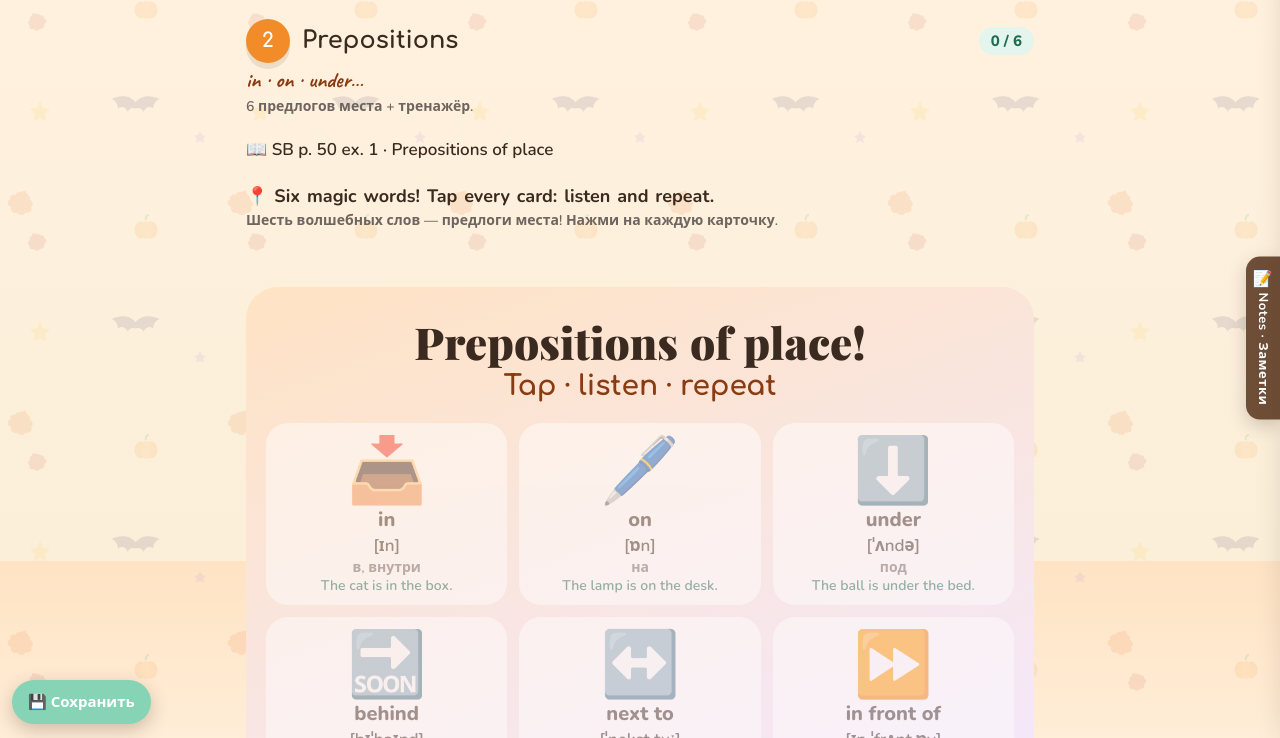
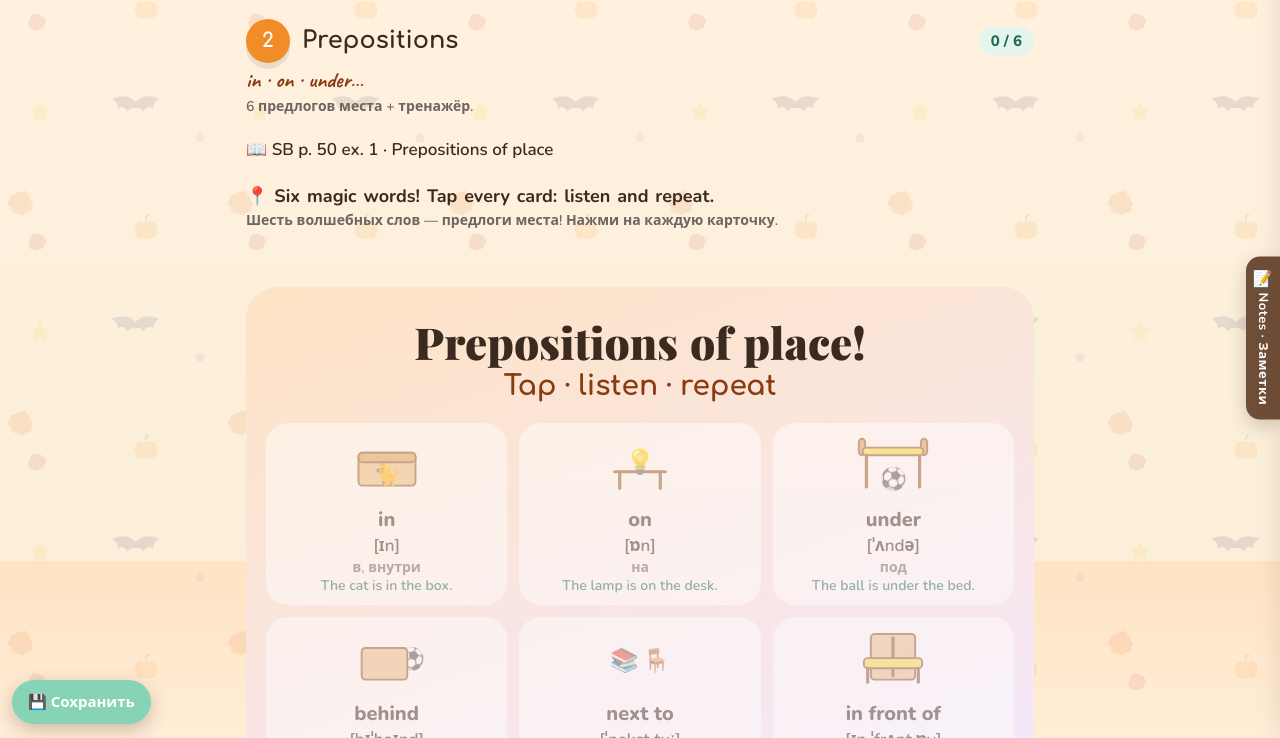
Before and after one commit to unlocking-english/unlocking-english.github.io, a plain HTML site: page Spotlight-5_Unit3C-3D_my-bedroom-english-house.html in a window 1280 px wide. Both pictures are taken after a click on the button "Prepositions". Shown: the part 1039-1777 px from the top of the page. Drawn offline with nearby package versions, Linux system fonts and the light colour scheme.

Commit message:
Spotlight 5 3c-3d: real SVG scenes for prepositions, varied trainer sentences

```diff
--- a/Spotlight-5_Unit3C-3D_my-bedroom-english-house.html
+++ b/Spotlight-5_Unit3C-3D_my-bedroom-english-house.html
@@ -775,10 +775,13 @@ body{overflow-x:hidden}
 /* Spotlight-5 3C-3D · extra styles */
 .grid.blind .etile .w,.grid.blind .etile .trn{filter:blur(7px)}
 .pg-pic{font-size:56px;line-height:1.2}
+/* SVG-сценки предлогов */
+.etile .emo svg{width:76px;height:57px}
+.artbox.sm svg{width:150px;height:113px}
 .roomgrid{display:flex;flex-wrap:wrap;gap:8px;justify-content:center;margin:10px 0}
 .roomgrid button{border:none;background:var(--paper,#fff);border-radius:var(--r-md,14px);box-shadow:0 3px 0 rgba(59,42,31,.12);padding:8px 10px;font:700 14px/18px var(--f-sans);color:var(--ink,#3B2A1F);cursor:pointer;min-height:44px}
 .roomgrid button .emo{display:block;font-size:34px;line-height:40px}
-@media (max-width:480px){.grid.blind .etile .w,.grid.blind .etile .trn{filter:blur(5px)}}
+@media (max-width:480px){.grid.blind .etile .w,.grid.blind .etile .trn{filter:blur(5px)}.etile .emo svg{width:64px;height:48px}}
 
 </style>
 </head>
@@ -854,7 +857,20 @@ const TR = { in:"ɪn", on:"ɒn", under:"ˈʌndə", behind:"bɪˈhaɪnd", "next t
   upstairs:"ˌʌpˈsteəz", downstairs:"ˌdaʊnˈsteəz", fireplace:"ˈfaɪəpleɪs", garden:"ˈɡɑːdn", carpet:"ˈkɑːpɪt" };
 const trs = w => TR[w.toLowerCase()]?`<span class="trn">[${TR[w.toLowerCase()]}]</span>`:"";
 
-const EMO = { in:"📥", on:"🖊️", under:"⬇️", behind:"🔜", "next to":"↔️", "in front of":"⏩" };
+/* SVG-сценки: предлог показан положением предметов */
+function sceneSVG(prep){
+  const T=(x,y,s,e)=>`<text x="${x}" y="${y}" font-size="${s}" text-anchor="middle">${e}</text>`;
+  const R=(x,y,w,h,f)=>`<rect x="${x}" y="${y}" width="${w}" height="${h}" rx="6" fill="${f}" stroke="#8D5524" stroke-width="3"/>`;
+  const L=(x1,y1,x2,y2)=>`<line x1="${x1}" y1="${y1}" x2="${x2}" y2="${y2}" stroke="#8D5524" stroke-width="5" stroke-linecap="round"/>`;
+  let s="";
+  if(prep==="in"){ s=R(15,28,90,52,"#E8C08A")+T(60,74,36,"🐈")+R(15,28,90,15,"#D9A05B"); }
+  else if(prep==="on"){ s=T(60,56,38,"💡")+L(20,58,100,58)+L(28,58,28,84)+L(92,58,92,84); }
+  else if(prep==="under"){ s=R(6,6,10,26,"#D9A05B")+R(104,6,10,26,"#D9A05B")+R(12,20,96,12,"#F5DE3D")+L(18,32,18,82)+L(102,32,102,82)+T(60,80,34,"⚽"); }
+  else if(prep==="behind"){ s=T(98,58,34,"⚽")+R(20,30,72,50,"#E8C08A"); }
+  else if(prep==="next to"){ s=T(34,62,36,"📚")+T(86,62,36,"🪑"); }
+  else if(prep==="in front of"){ s=R(25,8,70,72,"#E8C08A")+L(60,14,60,74)+R(14,46,92,16,"#F5DE3D")+L(20,62,20,84)+L(100,62,100,84); }
+  return `<svg viewBox="0 0 120 90" width="130" height="98" role="img" aria-hidden="true">${s}</svg>`;
+}
 
 const GLOSS = {
   /* предлоги */
@@ -880,10 +896,10 @@ const PREPS = [
   {w:"in front of", ru:"перед",            ex:"The bed is in front of the wardrobe."}
 ];
 const PGAP = [
-  {q:"The cat is ___ the box.",        options:["in","on","under"],       answer:0, ru:"Кошка — в коробке."},
-  {q:"The ball is ___ the bed.",       options:["behind","under","on"],   answer:1, ru:"Мяч — под кроватью."},
-  {q:"The lamp is ___ the desk.",      options:["under","next to","on"],  answer:2, ru:"Лампа — на столе."},
-  {q:"The bookcase is ___ the desk.",  options:["next to","in","behind"], answer:0, ru:"Книжный шкаф — рядом со столом."}
+  {q:"The cat is ___ the box.",        options:["in","on","under"],       answer:0, scene:"in",      ru:"Кошка — в коробке."},
+  {q:"The ball is ___ the bed.",       options:["behind","under","on"],   answer:1, scene:"under",   ru:"Мяч — под кроватью."},
+  {q:"The lamp is ___ the desk.",      options:["under","next to","on"],  answer:2, scene:"on",      ru:"Лампа — на столе."},
+  {q:"The bookcase is ___ the desk.",  options:["next to","in","behind"], answer:0, scene:"next to", ru:"Книжный шкаф — рядом со столом."}
 ];
 
 /* ---- 3 Peter's bedroom ---- */
@@ -983,12 +999,18 @@ const PW = [
   {w:"garden",ru:"сад",pic:`<span style="font-size:56px;line-height:1">🌷</span>`}
 ];
 const PS = [
-  {q:"The ball is ___ the bed.",   options:["under","in","on"],   answer:0},
-  {q:"The lamp is ___ the desk.",  options:["under","on","behind"], answer:1},
-  {q:"The bookcase is ___ to the desk.", options:["in","next","under"], answer:1},
-  {q:"The bed is in ___ of the wardrobe.", options:["front","next","on"], answer:0},
+  {q:"The poster is ___ the bed.",       options:["in","behind","under"], answer:1},
+  {q:"The socks are ___ the wardrobe.",  options:["in","on","behind"],    answer:0},
+  {q:"The carpet is ___ the floor.",     options:["under","behind","on"], answer:2},
+  {q:"The football is ___ the chair.",   options:["under","on","in"],     answer:0},
+  {q:"The lamp is ___ to the bed.",      options:["on","in","next"],      answer:2},
+  {q:"The bed is in ___ of the desk.",   options:["next","front","on"],   answer:1},
+  {q:"The books are ___ the bookcase.",  options:["under","in","behind"], answer:1},
+  {q:"The cat is ___ the window.",       options:["under","next to","in"],answer:1},
   {order:"The cat is under the bed."},
-  {order:"The poster is behind the bed."}
+  {order:"The poster is behind the bed."},
+  {order:"The lamp is on the desk."},
+  {order:"The bookcase is next to the door."}
 ];
 
 const STICKERS = ["🛏️","📍","🪟","🚪","📚","🏠","🌷","⭐"];
@@ -1080,13 +1102,12 @@ function BUILD(){
   const grid=el("div","grid"); grid.id="gridP"; p.appendChild(grid); B.appendChild(p);
   const seen=new Set();
   PREPS.forEach((x,i)=>{ const b=el("button","etile"); b.type="button"; b.dataset.k=x.w; b.style.setProperty("--tilt",[-2,1,-1,2,-3,1][i%6]+"deg");
-    b.innerHTML=`<span class="emo">${EMO[x.w]}</span><span class="w">${x.w}</span>${trs(x.w)}<span class="r">${x.ru}</span><span class="r" style="color:var(--teal-deep,#1F6B57)">${x.ex}</span>`;
+    b.innerHTML=`<span class="emo">${sceneSVG(x.w)}</span><span class="w">${x.w}</span>${trs(x.w)}<span class="r">${x.ru}</span><span class="r" style="color:var(--teal-deep,#1F6B57)">${x.ex}</span>`;
     b.onclick=()=>{ speak(x.w); stick(grid.id,x.w); seen.add(i); b.classList.add("seen"); if(seen.size===PREPS.length) award("preps",b); };
     grid.appendChild(b); });
-  task(B,wordsHTML("🐱 Look and choose the preposition."),"Посмотри на картинку и выбери правильный предлог.",true);
-  const SCENES=["🐈📦","⚽🛏️","💡🪑","📚🪟"];
+  task(B,wordsHTML("🐱 Look at the picture and choose the preposition."),"Посмотри на картинку и выбери правильный предлог.",true);
   PGAP.forEach((t,i)=>{ const c=choiceCard(B,{q:wordsHTML(t.q),options:t.options,answer:t.answer},"pg"+i,{sayText:t.q,
-    pre:el("div","artbox sm",`<span style="font-size:40px;line-height:1">${SCENES[i]}</span>`),
+    pre:el("div","artbox sm",sceneSVG(t.scene)),
     onOk:()=>speak(t.q.replace("___",t.options[t.answer]))}); addTr(c,t.ru); });
   task(B,wordsHTML("🎲 Play with the words!"),"Тренажёр: слушай, пиши, собирай слова. Каждый раунд — новые задания!",true);
   practiceGen(B,{id:"gen",words:PW,sentences:PS,size:8});
```
